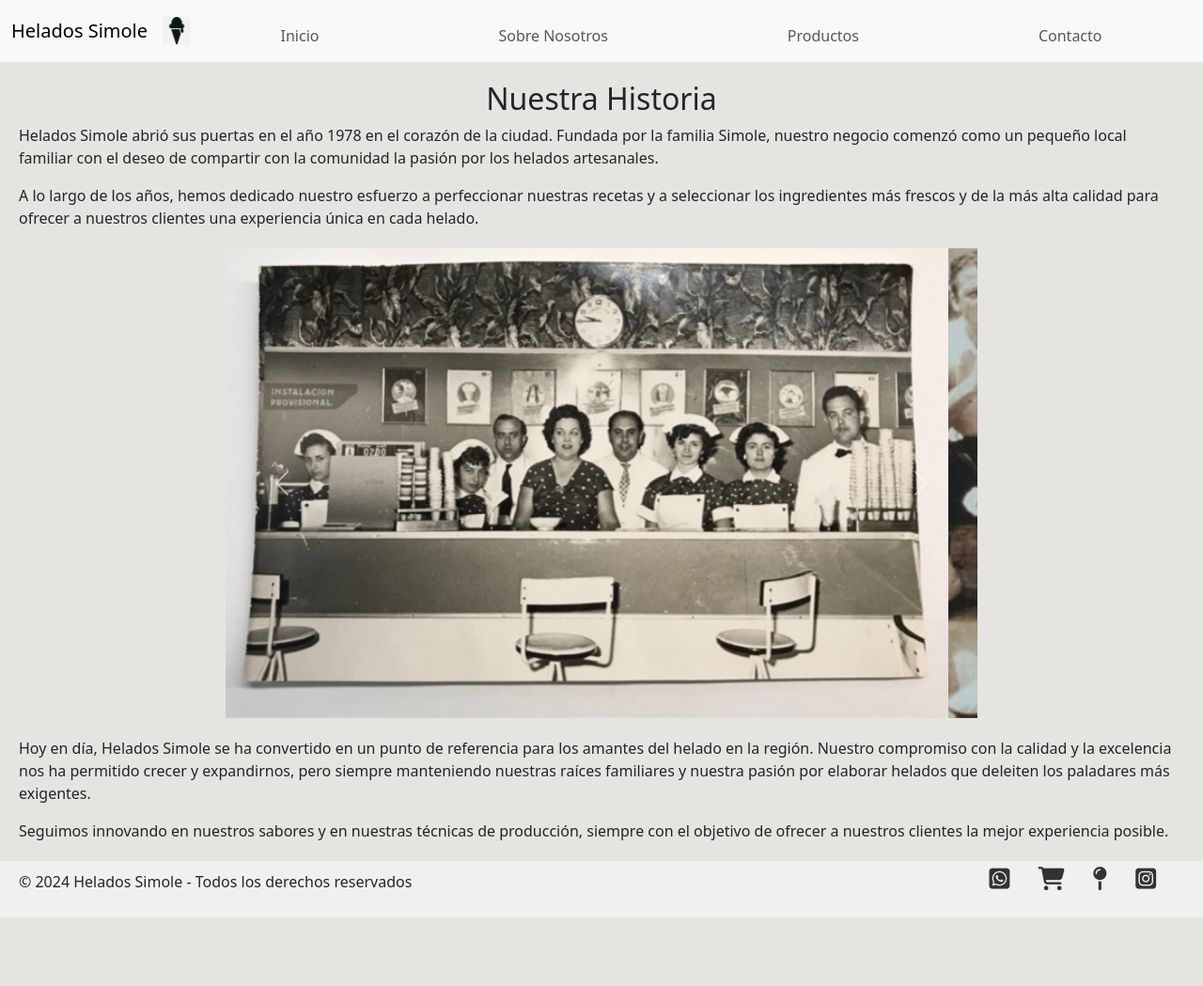
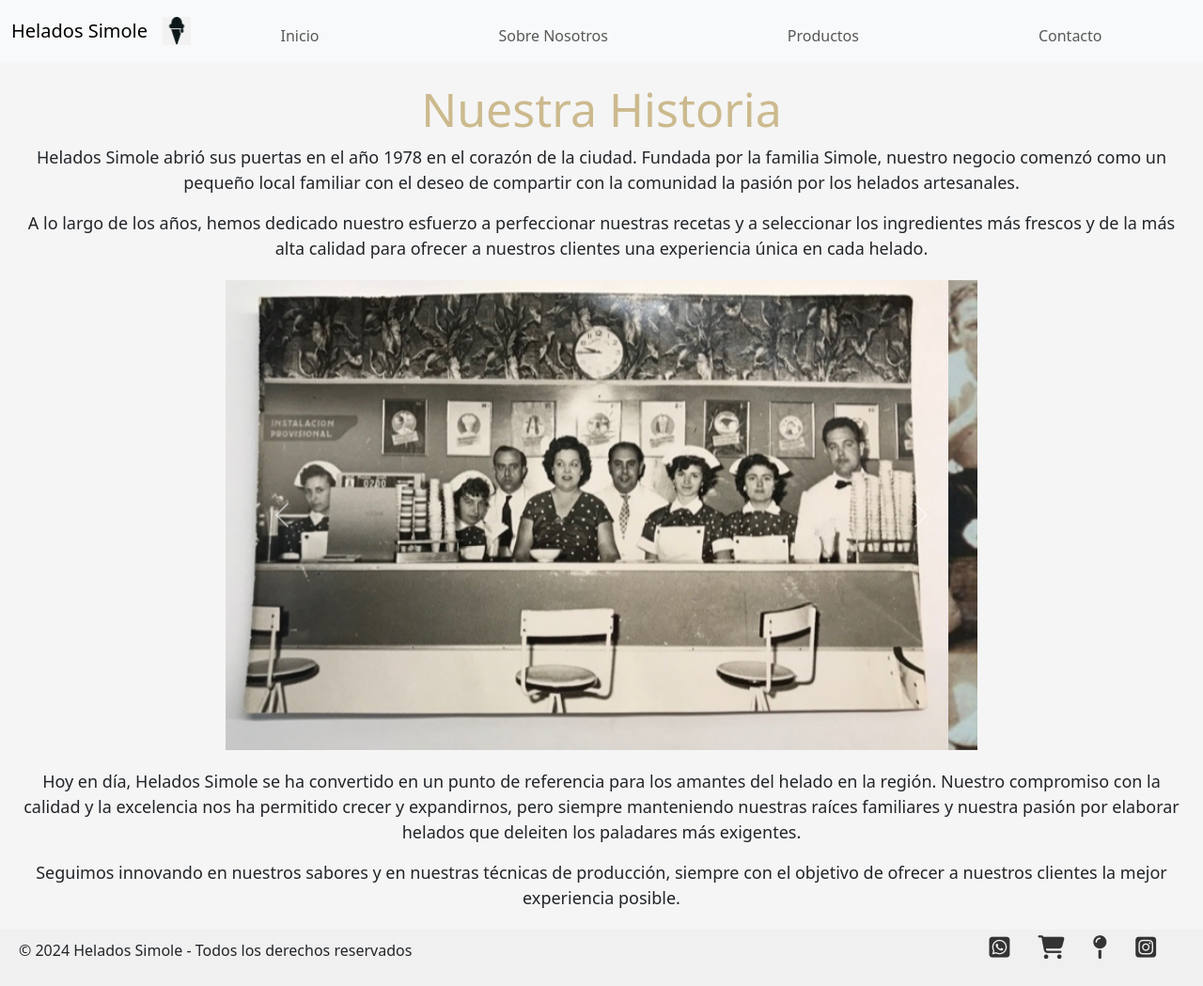
Before and after one commit to martinezflorian/heladossimole, a plain HTML site: page templates/SobreNosotros.html in a window 1280 px wide. Shown: the whole page at 94% size. Before the commit the page ends 976 px from the top, so only its background shows below. Drawn offline with nearby package versions, Linux system fonts and the light colour scheme.

Commit message:
Cambio estilos

```diff
--- a/static/style.css
+++ b/static/style.css
@@ -17,17 +17,26 @@ html {
 }
 
 .SobreNosotros {
-  background-color: #e4e4e1;
+  background-color: #f5f5f5;
 }
 .historia > h2 {
   display: flex;
   justify-content: center;
+  color: #ccba8e;
+  font-size: 50px;
+}
+.historia > p {
+  font-size: 18px;
+  text-align: center;
 }
 .historia,
 .presente {
   margin: 20px;
+  text-align: center;
 }
-
+.presente > p {
+  font-size: 18px;
+}
 #carouselExampleAutoplaying {
   max-width: 800px; /* Ajusta el ancho máximo del carrusel según sea necesario */
   margin: 0 auto; /* Centra el carrusel en la página */
@@ -407,8 +416,8 @@ h2 {
   display: flex;
   justify-content: center;
   align-items: center;
-  background-color: #ccba8e;
-  color: white;
+  background-color: #d3d3d3;
+  color: #caa433;
 }
 
 img {
@@ -431,7 +440,7 @@ img {
   width: 100%;
   padding: 10px;
   margin-bottom: 15px;
-  border: 1px solid #ccc;
+  border: 1px solid #989898;
   border-radius: 5px;
   box-sizing: border-box;
 }
```
